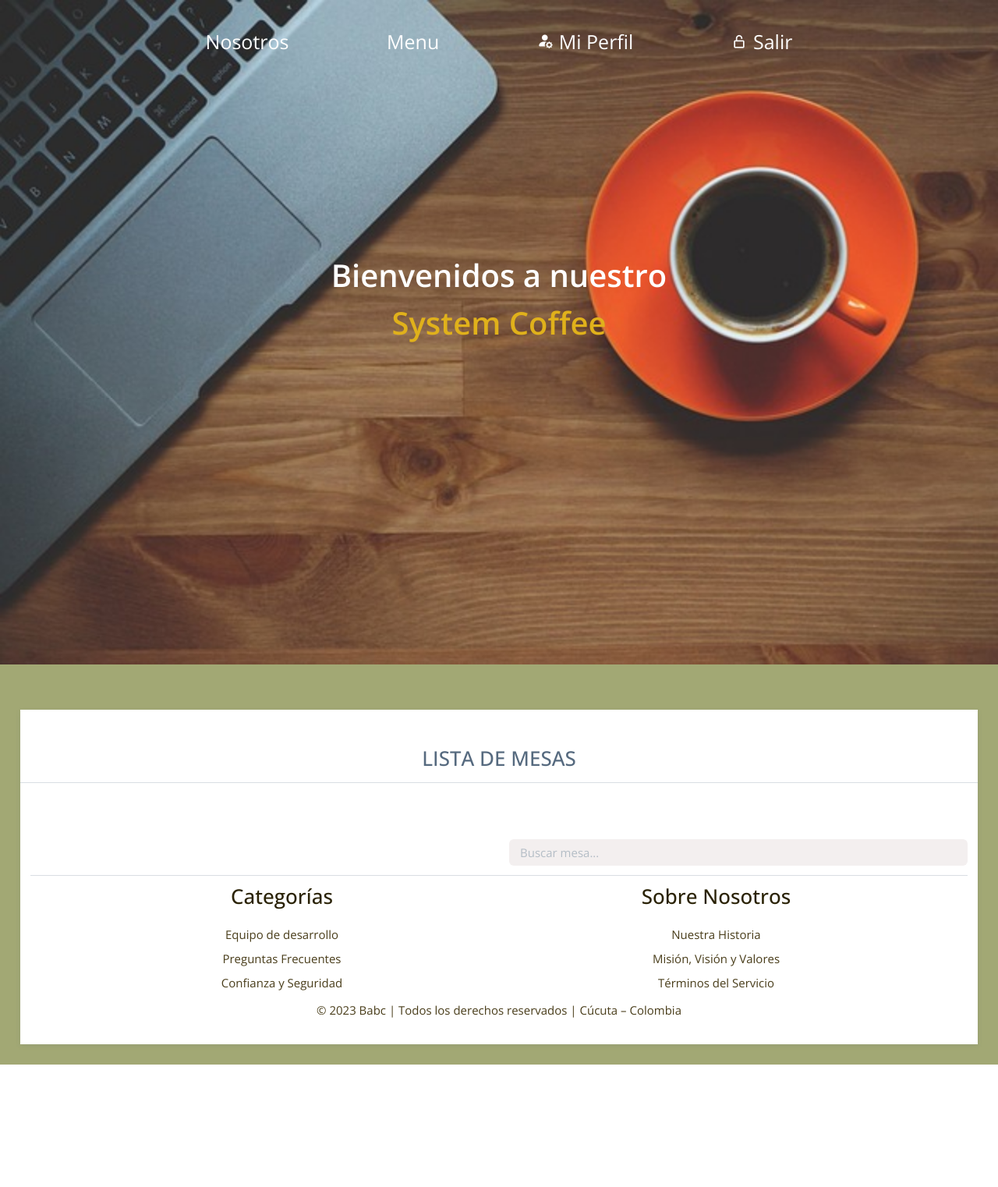
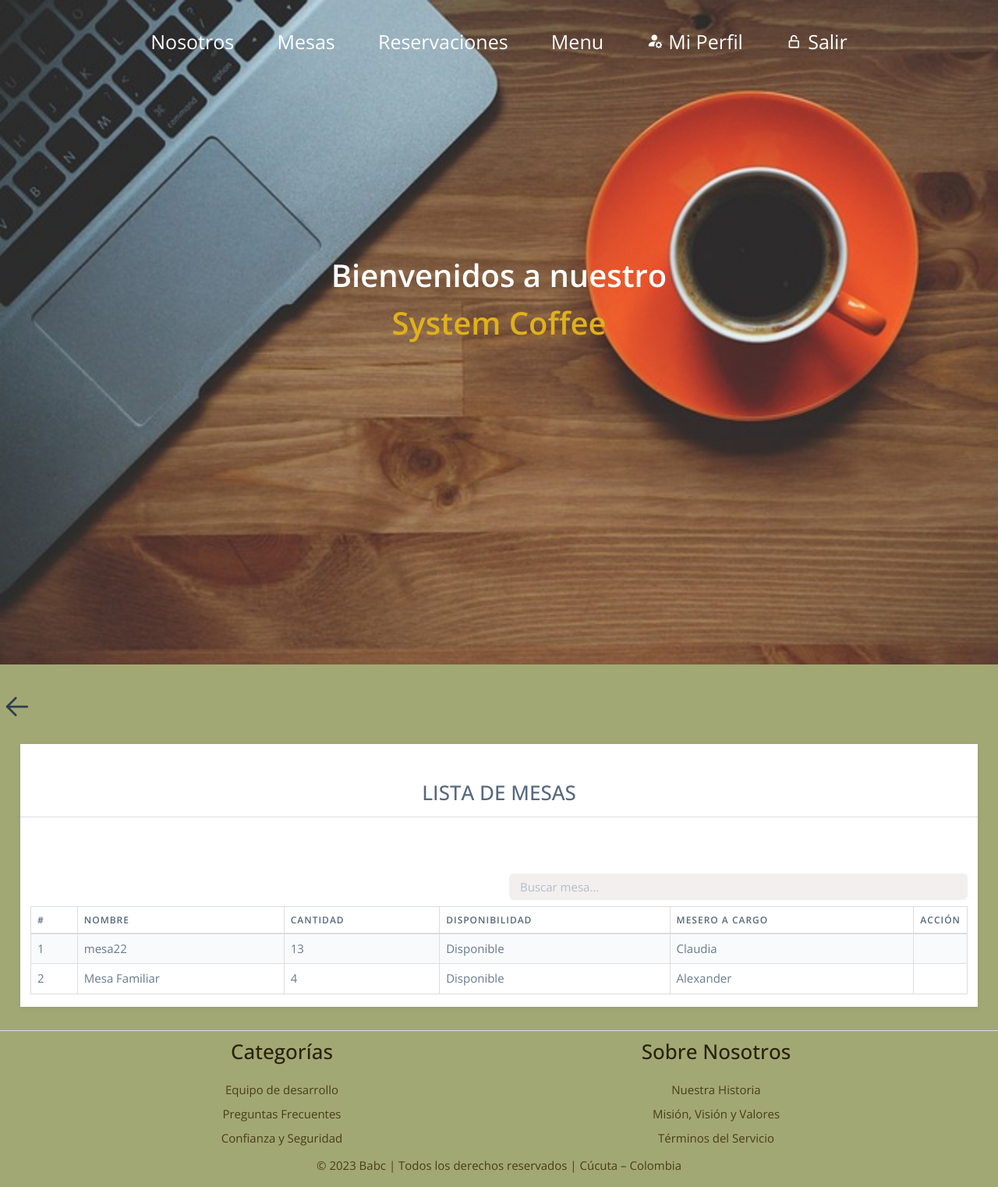
Before and after one commit to Barcodehub/CoffeeFlask, a Flask app: page /lista-de-mesas in a window 1280 px wide. Shown: the whole page at 78% size. Before the commit the page ends 1365 px from the top, so only its background shows below. Run offline with Flask 3, Linux system fonts and the light colour scheme; the visitor is signed in with stand-in values (Sample User, id 1); data comes from the database, SQL or seed files in the repository; some libraries are stand-ins or nearby versions.

Commit message:
arreglos-reserv-back-iva

```diff
--- a/my-app/controllers/funciones_home.py
+++ b/my-app/controllers/funciones_home.py
@@ -702,6 +702,39 @@ def eliminarMesa(id_mesa):
         return []
 
 
+
+
+
+
+def sql_lista_reservasBD():
+    try:
+        print("Iniciando conexión con la base de datos...")
+        with connectionBD() as conexion_MySQLdb:
+            print("Conexión establecida.")
+            with conexion_MySQLdb.cursor(dictionary=True) as cursor:
+                querySQL = ("""
+                    SELECT
+                        e.fecha_reserva,
+                        e.cantidad_reserva,
+                        u.name_surname AS nombre_usuario,
+                        u.email_user AS emailuser
+                    FROM tbl_reservas AS e
+                    JOIN users AS u ON e.id_usuario = u.id
+                    ORDER BY e.id_reserva DESC;
+
+                    """)
+                print(f"Ejecutando query: {querySQL}")
+                cursor.execute(querySQL)
+                reservasBD = cursor.fetchall()
+                print(f"Resultados obtenidos: {reservasBD}")
+        print("Cerrando conexión con la base de datos.")
+        return reservasBD
+    except Exception as e:
+        print(f"Error en la función sql_lista_reservasBD: {e}")
+        return None
+
+
+
 def procesar_form_reserva(dataForm, id_usuario):
     try:
         print("Iniciando proceso de reserva...")
@@ -711,39 +744,37 @@ def procesar_form_reserva(dataForm, id_usuario):
                 fecha_actual = datetime.now().date()
                 print(f"Fecha actual: {fecha_actual}")
 
-                # Consulta para obtener mesas disponibles
+                # Obtener el id_mesa del formulario
+                id_mesa = dataForm['id_mesa']
+
+                # Consulta para verificar si la mesa está disponible
                 sql = """
                 SELECT id_mesa FROM tbl_mesas
-                WHERE cantidad_mesa = %s
+                WHERE id_mesa = %s
                 AND (fecha_mesa != %s OR fecha_mesa IS NULL OR fecha_mesa < %s)
                 """
-                valores = (dataForm['cantidad_reserva'], dataForm['fecha_reserva'], fecha_actual)
-                print(f"Ejecutando consulta para obtener mesas disponibles: {sql}")
+                valores = (id_mesa, dataForm['fecha_reserva'], fecha_actual)
+                print(f"Ejecutando consulta para verificar disponibilidad de mesa: {sql}")
                 print(f"Valores: {valores}")
                 cursor.execute(sql, valores)
-                mesas_disponibles = cursor.fetchall()
-                print(f"Mesas disponibles: {mesas_disponibles}")
+                mesa_disponible = cursor.fetchone()
 
-                # Si no hay mesas disponibles, retorna un error
-                if not mesas_disponibles:
-                    print("No hay mesas disponibles que cumplan con las condiciones especificadas.")
-                    return 'No hay mesas disponibles que cumplan con las condiciones especificadas.'
-
-                # Selecciona una mesa de forma aleatoria
-                mesa_seleccionada = random.choice(mesas_disponibles)
-                print(f"Mesa seleccionada: {mesa_seleccionada}")
+                # Si la mesa no está disponible, retorna un error
+                if not mesa_disponible:
+                    print("La mesa seleccionada no está disponible.")
+                    return 'La mesa seleccionada no está disponible.'
 
                 # Inserta la reserva en la base de datos
                 sql = "INSERT INTO tbl_reservas (fecha_reserva, cantidad_reserva, id_mesa, id_usuario) VALUES (%s, %s, %s, %s)"
                 valores = (
-                dataForm['fecha_reserva'], dataForm['cantidad_reserva'], mesa_seleccionada['id_mesa'], id_usuario)
+                dataForm['fecha_reserva'], dataForm['cantidad_reserva'], id_mesa, id_usuario)
                 print(f"Ejecutando consulta para insertar reserva: {sql}")
                 print(f"Valores: {valores}")
                 cursor.execute(sql, valores)
 
                 # Actualiza la fecha_mesa de la mesa seleccionada
                 sql = "UPDATE tbl_mesas SET fecha_mesa = %s WHERE id_mesa = %s"
-                valores = (dataForm['fecha_reserva'], mesa_seleccionada['id_mesa'])
+                valores = (dataForm['fecha_reserva'], id_mesa)
                 print(f"Ejecutando consulta para actualizar fecha_mesa: {sql}")
                 print(f"Valores: {valores}")
                 cursor.execute(sql, valores)
--- a/my-app/routers/router_home.py
+++ b/my-app/routers/router_home.py
@@ -213,7 +213,7 @@ def formMesa():
 @app.route('/lista-de-mesas', methods=['GET'])
 def lista_mesas():
     if 'conectado' in session:
-        return render_template(f'{PATH_URL5}/lista_mesas.html', mesas=sql_lista_mesasBD())
+        return render_template(f'{PATH_URL6}/lista_mesas.html', mesas=sql_lista_mesasBD())
     else:
         flash('primero debes iniciar sesión.', 'error')
         return redirect(url_for('inicio'))
@@ -268,7 +268,13 @@ def borrarMesa(id_mesa):
 
 #RESERVAS
 
-
+@app.route('/lista-de-reservas', methods=['GET'])
+def lista_reservas():
+    if 'conectado' in session:
+        return render_template(f'{PATH_URL6}/lista_reservas.html', reservas=sql_lista_reservasBD())
+    else:
+        flash('primero debes iniciar sesión.', 'error')
+        return render_template(f'{PATH_URL_LOGIN}/base_login.html')
 
 
 
@@ -276,7 +282,9 @@ def borrarMesa(id_mesa):
 @app.route('/registrar-reserva', methods=['GET'])
 def viewFormReserva():
     if 'conectado' in session:
-        return render_template(f'{PATH_URL6}/form_reserva.html')
+        id_mesa = request.args.get('id_mesa')
+        cantidad_mesa = request.args.get('cantidad_mesa')
+        return render_template(f'{PATH_URL6}/form_reserva.html', id_mesa=id_mesa, cantidad_mesa=cantidad_mesa)
     else:
         flash('primero debes iniciar sesión.', 'error')
         return render_template(f'{PATH_URL_LOGIN}/base_login.html')
--- a/my-app/templates/public/base_cpanel.html
+++ b/my-app/templates/public/base_cpanel.html
@@ -19,6 +19,20 @@
 
 
 
+<div onclick="goBack()">
+    <svg xmlns="http://www.w3.org/2000/svg" class="icon icon-tabler icon-tabler-arrow-left" width="44" height="44" viewBox="0 0 24 24" stroke-width="1.5" stroke="#2c3e50" fill="none" stroke-linecap="round" stroke-linejoin="round">
+  <path stroke="none" d="M0 0h24v24H0z" fill="none"/>
+  <path d="M5 12l14 0" />
+  <path d="M5 12l6 6" />
+  <path d="M5 12l6 -6" />
+</svg>
+</div>
+
+          <script>
+function goBack() {
+  window.history.back();
+}
+</script>
 {% block optional_content %}
 
 
--- a/my-app/templates/public/includes/barranav.html
+++ b/my-app/templates/public/includes/barranav.html
@@ -24,13 +24,18 @@
                         <div data-i18n="Tables">Blog</div>
                       </a>
                    </div> -->
-{% if not session['id_rol'] == 1 and not session['id_rol'] == 3 %}
-                    <div class="contenido-banner2 {% if request.path == '/registrar-reserva' %} active {% endif %}">
-                        <a href="/registrar-reserva" class="menu-link ">
-                            <div data-i18n="Tables">Hacer Reservacion</div>
+<div class="contenido-banner2 menu-item {% if request.path == '/lista-de-mesas' %} active {% endif %}">
+
+                         <a href="/lista-de-mesas" class="menu-link">
+                            <div data-i18n="Tables">Mesas</div>
                           </a>
-                    </div>
-{% endif %}
+            </div>
+                    <div class="contenido-banner2 menu-item {% if request.path == '/lista-de-reservas' %} active {% endif %}">
+
+                         <a href="/lista-de-reservas" class="menu-link">
+                            <div data-i18n="Tables">Reservaciones</div>
+                          </a>
+            </div>
 
 {% if session['id_rol'] == 1 %}
 
@@ -48,12 +53,7 @@
                             <div data-i18n="Tables">Usuarios</div>
                           </a>
             </div>
-                    <div class="contenido-banner2 menu-item {% if request.path == '/lista-de-mesas' %} active {% endif %}">
 
-                         <a href="/lista-de-mesas" class="menu-link">
-                            <div data-i18n="Tables">Mesas</div>
-                          </a>
-            </div>
 
              <div class="contenido-banner2 menu-item {% if request.path == '/lista-de-reservas' %} active {% endif %}">
 
--- a/my-app/templates/public/reservas/form_reserva.html
+++ b/my-app/templates/public/reservas/form_reserva.html
@@ -47,9 +47,12 @@
                 class="form-control"
                 type="text"
                 name="cantidad_reserva"
-                required />
+                value="{{ cantidad_mesa }}"
+                readonly />
             </div>
           </div>
+
+          <input type="hidden" name="id_mesa" value="{{ id_mesa }}">
 
           <div class="mb-3 mt-4 text-center">
             <button type="submit" class="btn rounded-pill btn-primary">
--- a/my-app/templates/public/reservas/lista_mesas.html
+++ b/my-app/templates/public/reservas/lista_mesas.html
@@ -39,7 +39,7 @@
           class="table table-striped table-bordered"
           cellspacing="0"
           width="100%">
-          {% if session['id_rol'] == 1 %}
+
           <thead>
             <tr>
               <th>#</th>
@@ -59,6 +59,7 @@
               <td>{{ mesa.disponible_mesa }}</td>
                <td>{{ mesa.nombre_mesero }}</td>
               <td width="10px">
+                {% if session['id_rol'] == 1 %}
                 <a
                   href="{{ url_for('viewEditarMesa', id = mesa.id_mesa) }}"
                   class="btn btn-success btn-sm"
@@ -78,6 +79,13 @@
                   <i class="bi bi-trash3"></i>
                   Eliminar
                 </a>
+                {% endif %}
+
+
+                {% if session['id_rol'] == 2 %}
+                  <a href="{{ url_for('viewFormReserva', id_mesa=mesa.id_mesa, cantidad_mesa=mesa.cantidad_mesa) }}" class="btn btn-info btn-sm">Hacer Reservacion</a>
+
+                {% endif %}
               </td>
             </tr>
 
@@ -88,5 +96,5 @@
     </div>
   </div>
 </div>
-{% endif %}
+
 {% endblock %}
```
Also changed, not shown: my-app/templates/public/productos/carrito.html (+12 -0 lines), my-app/templates/public/reservas/lista_reservas.html (added, +62 -0 lines).
